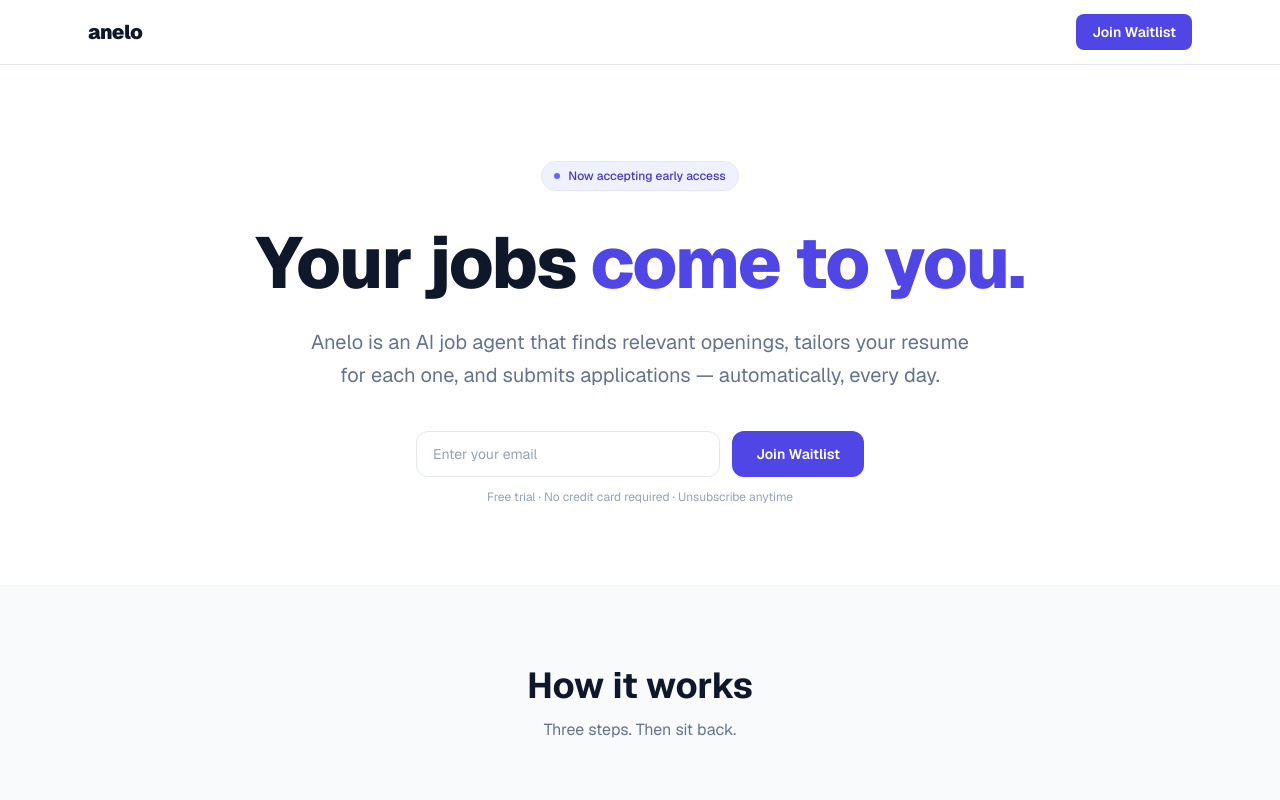
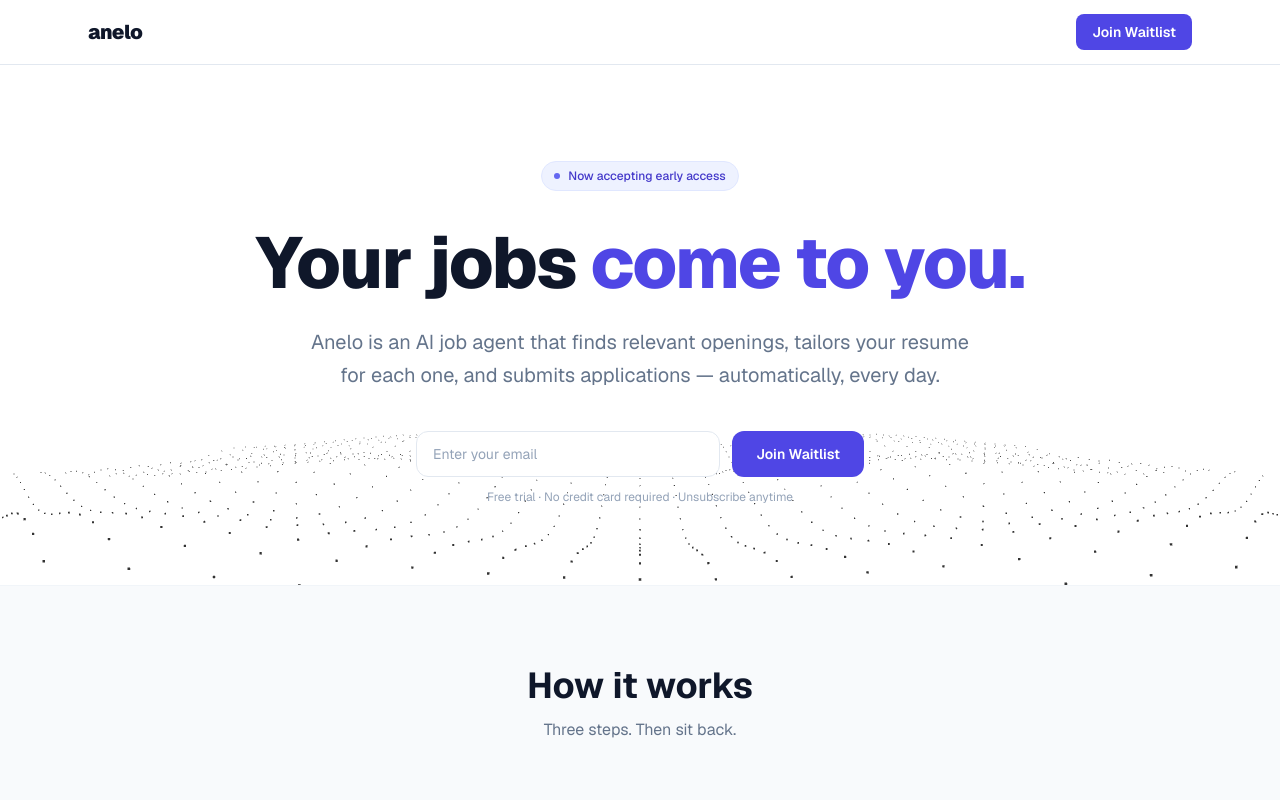
Before and after one commit to david-007t/anello, a Next.js app in the folder web/: page / in a window 1280 px wide. Shown: the top 800 px of the page. Built offline with nearby package versions, Linux system fonts and the light colour scheme.

Commit message:
fix(ui): remove bg-white from page wrapper so DottedSurface canvas shows through

```diff
--- a/web/app/page.tsx
+++ b/web/app/page.tsx
@@ -115,7 +115,7 @@
 
 export default function HomePage() {
   return (
-    <div className="min-h-screen bg-white text-slate-900">
+    <div className="min-h-screen text-slate-900">
       <DottedSurface />
       {/* Nav */}
       <nav className="sticky top-0 z-50 border-b border-slate-200 bg-white/80 backdrop-blur-md">
```
